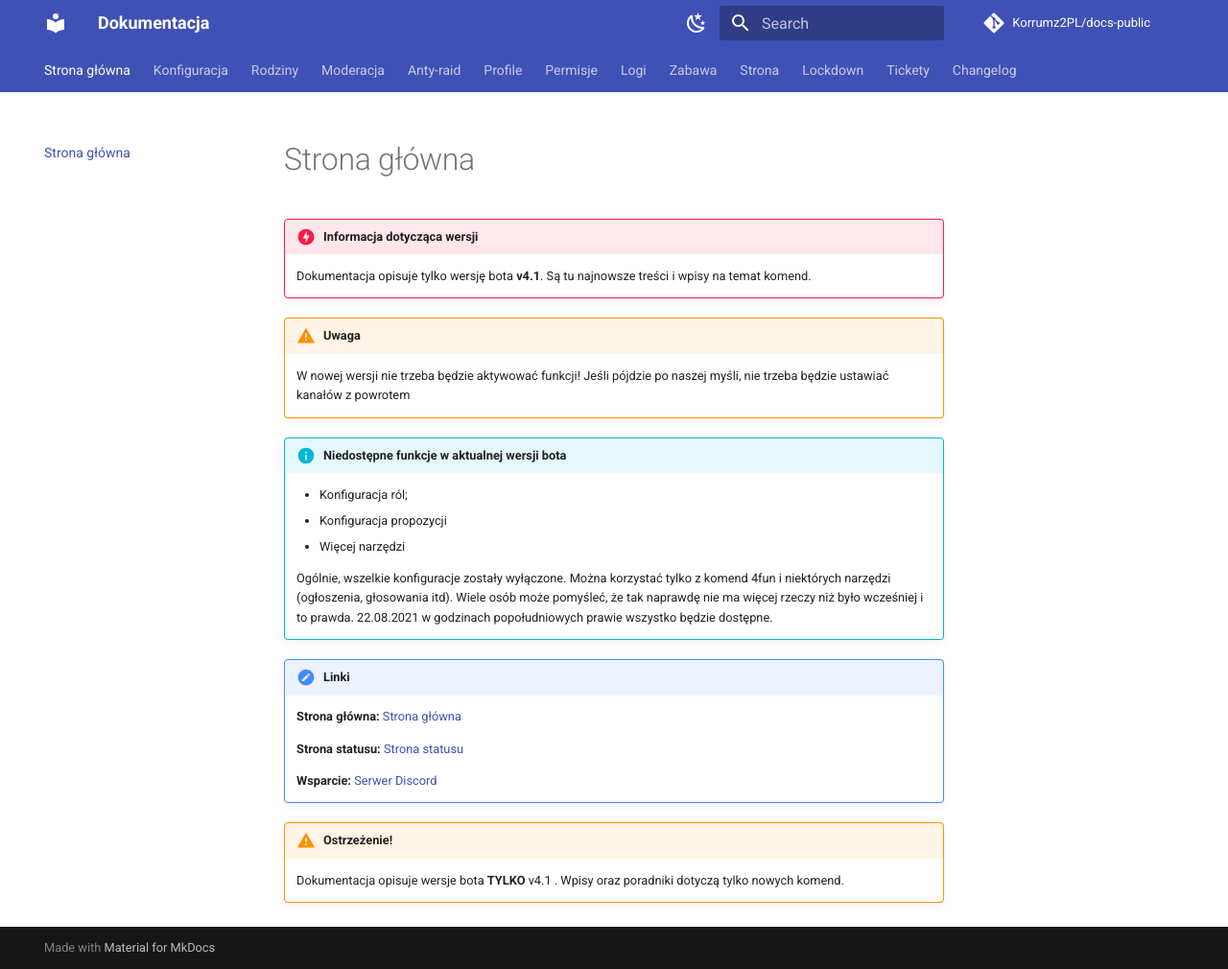
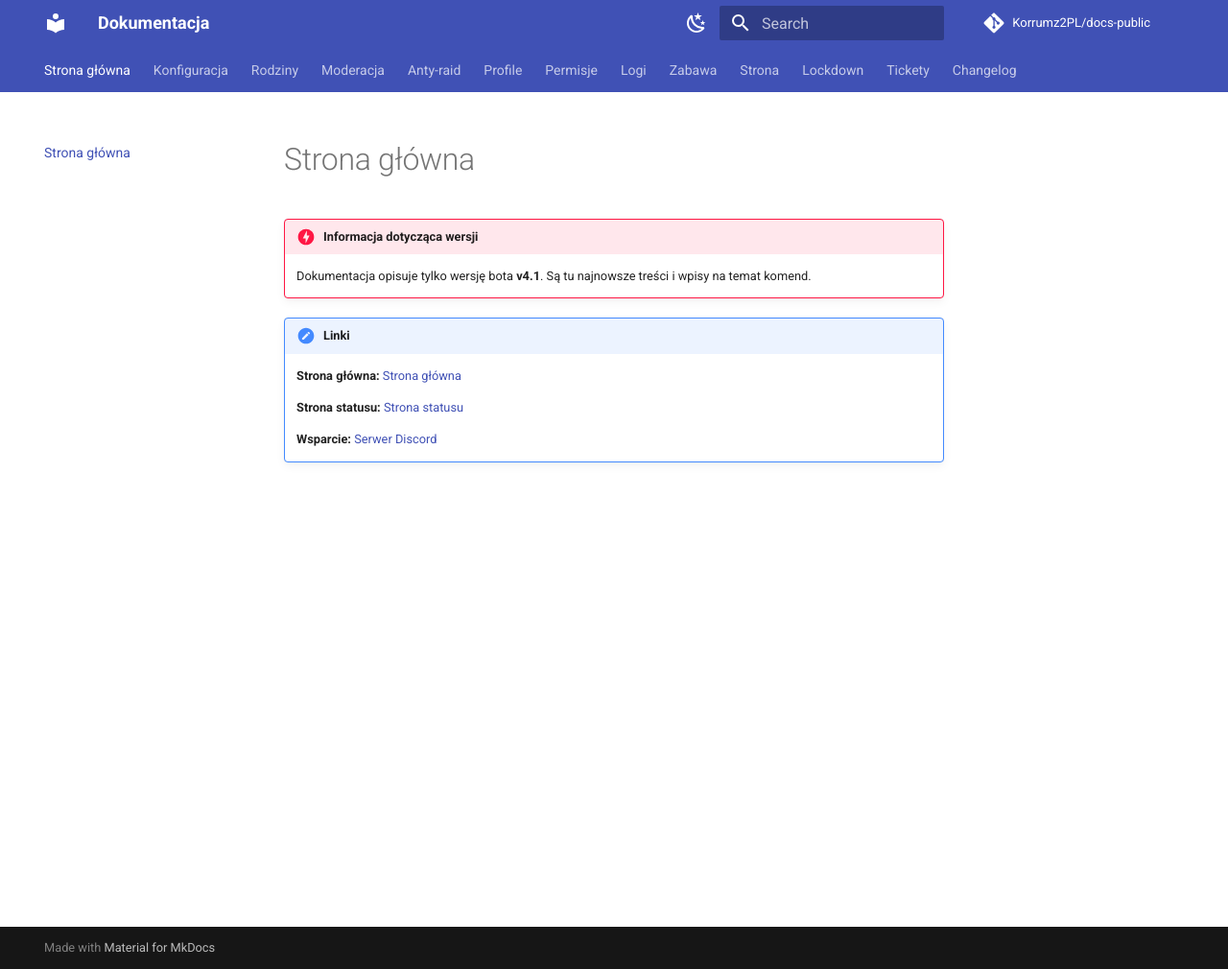
Before and after one commit to Igreky/docs-public, an MkDocs documentation site: the page built from docs/index.md, in a window 1280 px wide and 1010 px high. Shown: the whole window at 96% size. Built offline with MkDocs 1.6.1 and Material for MkDocs 9.7.7, drawn with Linux system fonts in a browser that asks for light colours; comment, search, counter and statistics services are not loaded.

Commit message:
remove warnings

```diff
--- a/docs/index.md
+++ b/docs/index.md
@@ -3,15 +3,6 @@
 !!! danger "Informacja dotycząca wersji"
     Dokumentacja opisuje tylko wersję bota **v4.1**. Są tu najnowsze treści i wpisy na temat komend.
 
-!!! warning "Uwaga"
-    W nowej wersji nie trzeba będzie aktywować funkcji! Jeśli pójdzie po naszej myśli, nie trzeba będzie ustawiać kanałów z powrotem
-
-!!! info "Niedostępne funkcje w aktualnej wersji bota"
-    - Konfiguracja ról;
-    - Konfiguracja propozycji
-    - Więcej narzędzi
-
-    Ogólnie, wszelkie konfiguracje zostały wyłączone. Można korzystać tylko z komend 4fun i niektórych narzędzi (ogłoszenia, głosowania itd). Wiele osób może pomyśleć, że tak naprawdę nie ma więcej rzeczy niż było wcześniej i to prawda. 22.08.2021 w godzinach popołudniowych prawie wszystko będzie dostępne.
 
 !!! note "Linki"
 
@@ -20,6 +11,3 @@
     **Strona statusu:** [Strona statusu](https://status.krivebot.xyz)
 
     **Wsparcie:** [Serwer Discord](https://discord.gg/gTWWxcj768)
-
-!!! warning  "Ostrzeżenie!"
-    Dokumentacja opisuje wersje bota **TYLKO** v4.1 . Wpisy oraz poradniki dotyczą tylko nowych komend.
```
